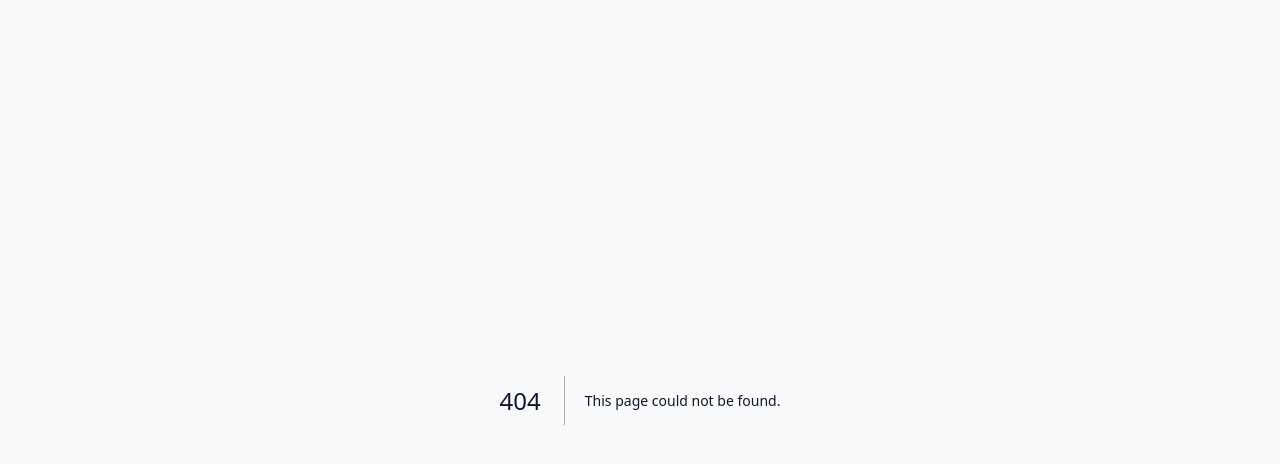
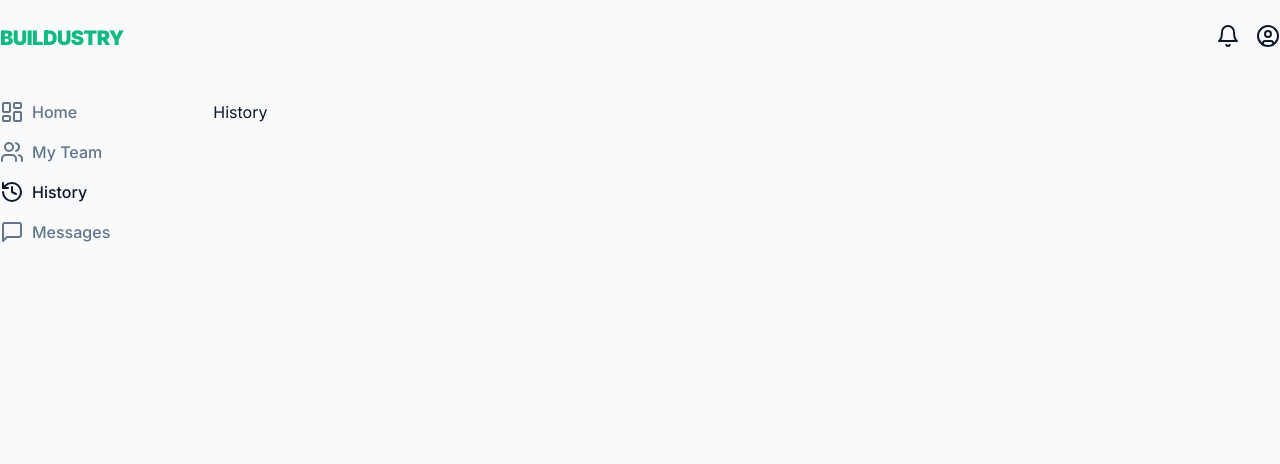
Before and after one commit to ren89/buildustry, a Next.js app: page /dashboard/history in a window 1280 px wide. Before the commit this address had no page. Shown: the top 464 px of the page. Built offline with nearby package versions, Linux system fonts and the light colour scheme.

Commit message:
added layout and navigation

```diff
--- /dev/null
+++ b/components/dashboard-layout.jsx
@@ -0,0 +1,31 @@
+import { Bell, UserCircle } from "lucide-react";
+import React from "react";
+import Navigation from "./navigation";
+
+const DashboardLayout = ({ children }) => {
+  return (
+    <div className="max-w-7xl m-auto">
+      {/* Header */}
+      <div className="flex justify-between py-6 mb-6">
+        <h1 className="font-black text-emerald-500 tracking-tight text-xl uppercase">
+          Buildustry
+        </h1>
+        <div className="flex gap-4">
+          <Bell size={24} />
+          <UserCircle size={24} />
+        </div>
+      </div>
+      <div className="grid grid-cols-12">
+        <div className="col-span-2">
+          <Navigation />
+        </div>
+        <div className="col-span-10">
+          {/* Content */}
+          {children}
+        </div>
+      </div>
+    </div>
+  );
+};
+
+export default DashboardLayout;
--- /dev/null
+++ b/components/navigation.jsx
@@ -0,0 +1,62 @@
+import { cn } from "@/lib/utils";
+import { History, LayoutDashboard, MessageSquare, Users } from "lucide-react";
+import Link from "next/link";
+import { useRouter } from "next/router";
+
+const Navigation = () => {
+  const router = useRouter();
+  const pathname = router.pathname;
+
+  return (
+    <nav>
+      <ul className="font-medium space-y-4 text-slate-500">
+        <Link
+          href="/dashboard"
+          className={cn(
+            "flex gap-2",
+            pathname === "/dashboard" &&
+              "before:w-1 before:h-full before:bg-emerald-500 before:absolute before:-left-4 relative text-slate-900"
+          )}
+        >
+          <LayoutDashboard size={24} />
+          <span>Home</span>
+        </Link>
+        <Link
+          href="/dashboard/team"
+          className={cn(
+            "flex gap-2",
+            pathname === "/dashboard/team" &&
+              "before:w-1 before:h-full before:bg-emerald-500 before:absolute before:-left-4 relative text-slate-900"
+          )}
+        >
+          <Users size={24} />
+          <span>My Team</span>
+        </Link>
+        <Link
+          href="/dashboard/history"
+          className={cn(
+            "flex gap-2",
+            pathname === "/dashboard/history" &&
+              "before:w-1 before:h-full before:bg-emerald-500 before:absolute before:-left-4 relative text-slate-900"
+          )}
+        >
+          <History size={24} />
+          <span>History</span>
+        </Link>
+        <Link
+          href="/dashboard/messages"
+          className={cn(
+            "flex gap-2",
+            pathname === "/dashboard/messages" &&
+              "before:w-1 before:h-full before:bg-emerald-500 before:absolute before:-left-4 relative text-slate-900"
+          )}
+        >
+          <MessageSquare size={24} />
+          <span>Messages</span>
+        </Link>
+      </ul>
+    </nav>
+  );
+};
+
+export default Navigation;
--- a/components/rating.jsx
+++ b/components/rating.jsx
@@ -1,41 +1,28 @@
+import { Star } from "lucide-react";
 import React from "react";
 
 const Rating = ({ value }) => {
   const maxStars = 5;
   const filledStars = Math.floor(value);
-  const hasHalfStar = value - filledStars >= 0.5;
-  const emptyStars = maxStars - filledStars - (hasHalfStar ? 1 : 0);
+  const emptyStars = maxStars - filledStars;
 
   return (
     <div className="rating flex">
       {[...Array(filledStars)].map((_, index) => (
-        <svg
+        <Star
           key={index}
-          className="w-5 h-5 fill-current text-yellow-500"
-          viewBox="0 0 24 24"
-        >
-          <path d="M0 0h24v24H0z" fill="none" />
-          <path d="M12 17.27l-5.49 3.32 1.42-6.17L2.5 9.64l6.22-.54L12 3l2.28 5.1 6.22.54-4.43 3.78 1.42 6.17L12 17.27zm0 2.73L3.5 23l1.42-6.17L3.5 10 .78 3.78 7 3.24 12 0l5.01 3.24 6.21.54L22.5 10l-4.43 3.78 1.42 6.17L12 20zM12 5.91l-1.74 1.67.41-2.14-1.39-1.2 1.83-.16.89-1.72.89 1.73 1.83.16-1.4 1.19.41 2.14L12 5.91z" />
-        </svg>
+          strokeWidth={1}
+          size={24}
+          className="fill-yellow-500 text-transparent"
+        />
       ))}
-      {hasHalfStar && (
-        <svg
-          className="w-5 h-5 fill-current text-yellow-500"
-          viewBox="0 0 24 24"
-        >
-          <path d="M0 0h24v24H0z" fill="none" />
-          <path d="M12 17.27l-5.49 3.32 1.42-6.17L2.5 9.64l6.22-.54L12 3l2.28 5.1 6.22.54-4.43 3.78 1.42 6.17L12 17.27zm0 2.73L3.5 23l1.42-6.17L3.5 10 .78 3.78 7 3.24 12 0l5.01 3.24 6.21.54L22.5 10l-4.43 3.78 1.42 6.17L12 20zM12 5.91l-1.74 1.67.41-2.14-1.39-1.2 1.83-.16.89-1.72.89 1.73 1.83.16-1.4 1.19.41 2.14L12 5.91z" />
-        </svg>
-      )}
       {[...Array(emptyStars)].map((_, index) => (
-        <svg
+        <Star
           key={index}
-          className="w-5 h-5 fill-current text-gray-300"
-          viewBox="0 0 24 24"
-        >
-          <path d="M0 0h24v24H0z" fill="none" />
-          <path d="M12 17.27l-5.49 3.32 1.42-6.17L2.5 9.64l6.22-.54L12 3l2.28 5.1 6.22.54-4.43 3.78 1.42 6.17L12 17.27zm0 2.73L3.5 23l1.42-6.17L3.5 10 .78 3.78 7 3.24 12 0l5.01 3.24 6.21.54L22.5 10l-4.43 3.78 1.42 6.17L12 20zM12 5.91l-1.74 1.67.41-2.14-1.39-1.2 1.83-.16.89-1.72.89 1.73 1.83.16-1.4 1.19.41 2.14L12 5.91z" />
-        </svg>
+          strokeWidth={1}
+          size={24}
+          className="fill-slate-300 text-transparent"
+        />
       ))}
     </div>
   );
--- a/package.json
+++ b/package.json
@@ -26,6 +26,7 @@
     "eslint": "8.44.0",
     "eslint-config-next": "13.4.9",
     "jsonwebtoken": "^9.0.1",
+    "lucide-react": "^0.259.0",
     "next": "13.4.9",
     "postcss": "8.4.25",
     "prisma": "^4.16.2",
--- /dev/null
+++ b/pages/dashboard/history.jsx
@@ -0,0 +1,7 @@
+import DashboardLayout from "@/components/dashboard-layout";
+
+const History = () => {
+  return <DashboardLayout>History</DashboardLayout>;
+};
+
+export default History;
--- a/pages/dashboard/index.jsx
+++ b/pages/dashboard/index.jsx
@@ -13,6 +13,8 @@ import {
 } from "@/components/ui/table";
 import { Button } from "@/components/ui/button";
 import Rating from "@/components/rating";
+import { Send } from "lucide-react";
+import DashboardLayout from "@/components/dashboard-layout";
 
 const tempWorkers = [
   {
@@ -38,6 +40,7 @@ const Dashboard = () => {
   console;
 
   return (
+    <DashboardLayout>
       <main className="min-h-screen flex flex-col  items-center">
         {!isLoading ? (
           <Label className="text-2xl font-bold text-slate-900">
@@ -63,6 +66,7 @@ const Dashboard = () => {
       </div> */}
         {/* <pre>{JSON.stringify(user?.data, null, 2)}</pre> */}
       </main>
+    </DashboardLayout>
   );
 };
 
@@ -79,7 +83,6 @@ const CustomCard = ({ icon, heading, content }) => {
 };
 
 const WorkerTable = (workers) => {
-  console.log(workers.workers);
   return (
     <Card className="w-[850px]">
       <Table>
@@ -99,15 +102,9 @@ const WorkerTable = (workers) => {
                   <Rating value={worker.rating} />
                 </TableCell>
                 <TableCell className="text-right">
-                  <Button className="bg-white text-black py-2">
-                    <Image
-                      src="/images/send.png"
-                      alt="Building"
-                      width={24}
-                      height={24}
-                      className="mr-4"
-                    />
-                    Message
+                  <Button variant="outline" className="space-x-2">
+                    <Send size={24} />
+                    <span>Message</span>
                   </Button>
                 </TableCell>
               </TableRow>
--- /dev/null
+++ b/pages/dashboard/messages.jsx
@@ -0,0 +1,7 @@
+import DashboardLayout from "@/components/dashboard-layout";
+
+const Messages = () => {
+  return <DashboardLayout>Messages</DashboardLayout>;
+};
+
+export default Messages;
--- /dev/null
+++ b/pages/dashboard/team.jsx
@@ -0,0 +1,7 @@
+import DashboardLayout from "@/components/dashboard-layout";
+
+const Team = () => {
+  return <DashboardLayout>Team</DashboardLayout>;
+};
+
+export default Team;
```
Also changed, not shown: 1 other file (tests, documents, lock files or other folders). Lines whose indentation alone changed are shown as unchanged.
